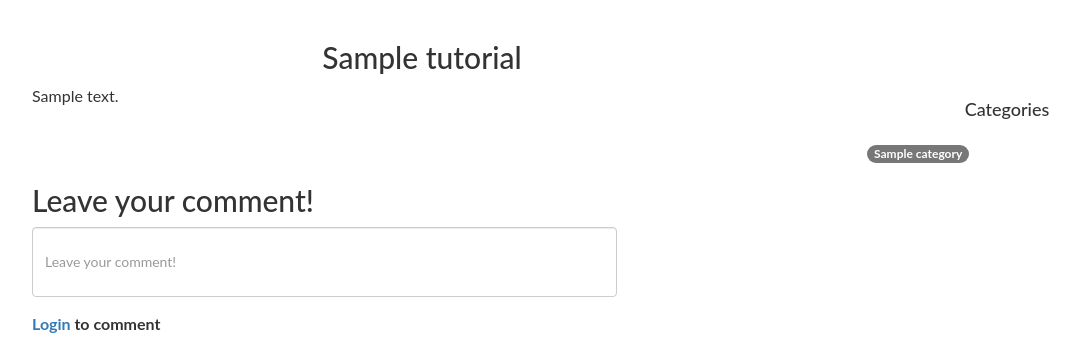
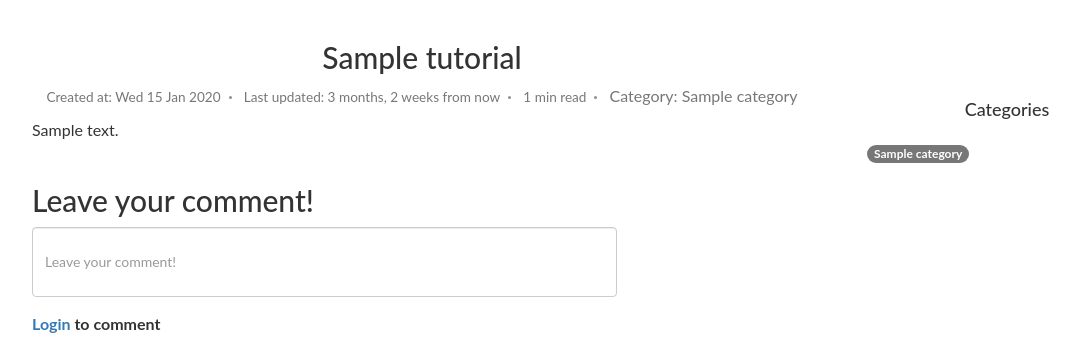
Before and after one commit to hussamEL-Hwary/blog, a Django app: a page that uses blog/templates/post.html in a window 1280 px wide. Shown: the part 75-420 px from the top of the page, without its empty margins (23-1103 px from the left). Run offline with Django 3.2, Linux system fonts and the light colour scheme; tables that the repository leaves empty hold one stand-in row (values such as "Sample post"); some libraries are stand-ins or nearby versions.

Commit message:
add post info

```diff
--- a/blog/templates/post.html
+++ b/blog/templates/post.html
@@ -8,6 +8,18 @@
     <div class="col-md-8">
         <div class="row">
             <h2 class="text-center">{{tutorial.title}}</h2>
+            <p class="card-text text-center post-info">
+                <small class="text-muted">Created at: {{tutorial.updated_at|date:"D d M Y"}}</small>
+                <small class="text-muted">Last updated: {{tutorial.updated_at|naturaltime}}</small>
+                <small class="text-muted">{{tutorial.min_read}} min read</small>
+                <span class="text-muted">Category{{tutorial.category.all|pluralize}}:
+                    {% for category in tutorial.category.all%}
+                     {{ category.name }}
+                     {%endfor%}
+
+                </span>
+
+              </p>
             <section>
                 {{tutorial.content | safe}}
             </section>
```
